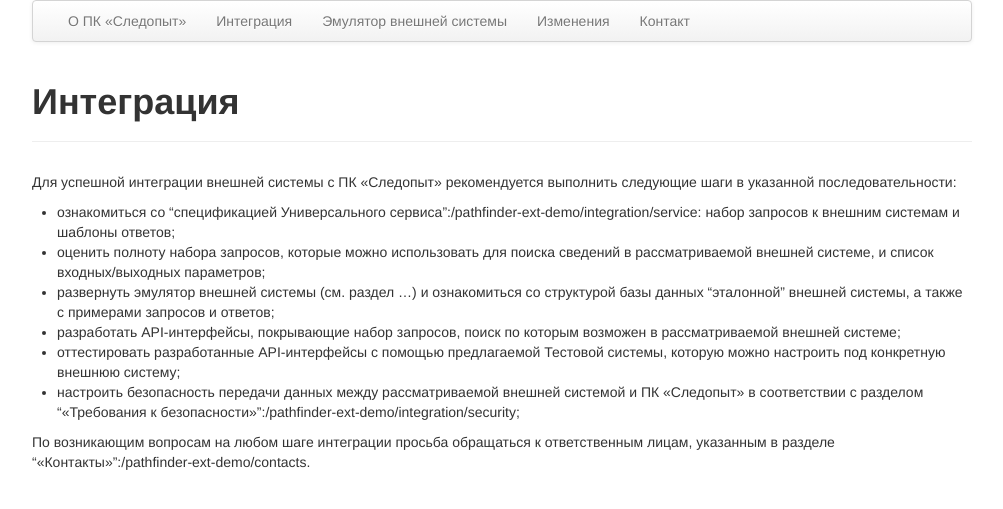
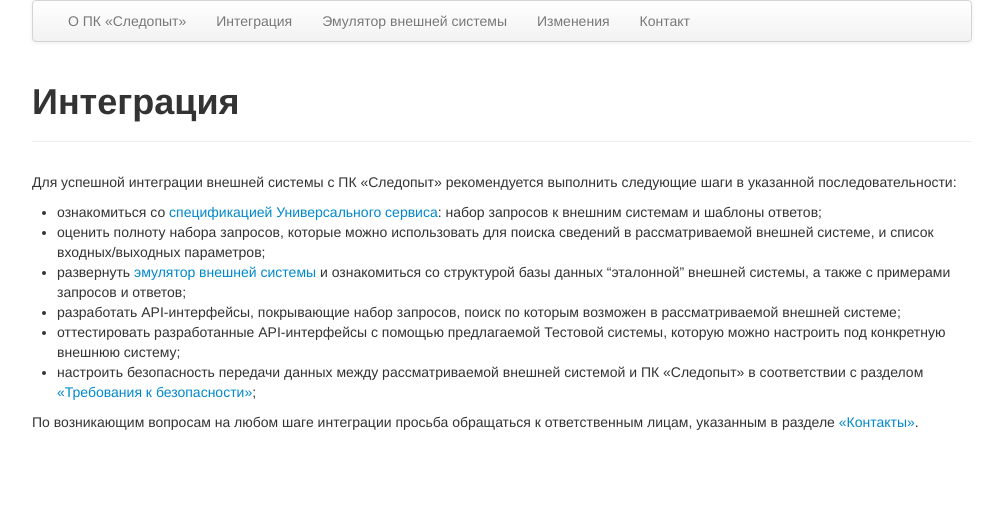
Before and after one commit to Gilyazova/pathfinder-ext-demo, a Jekyll site: the page built from integration/index.md, in a window 1280 px wide. Shown: the top 509 px of the page, without its empty margins (138-1141 px from the left). Built offline with Jekyll 4.4.1, drawn with Linux system fonts in a browser that asks for light colours; nearby versions of some CDN libraries.

Commit message:
Исправлены ссылки

```diff
--- a/integration/index.md
+++ b/integration/index.md
@@ -5,11 +5,11 @@ title: Интеграция
 
 Для успешной интеграции внешней системы с ПК «Следопыт» рекомендуется выполнить следующие шаги в указанной последовательности:
 
-* ознакомиться со "спецификацией Универсального сервиса":{{site.baseurl}}/integration/service: набор запросов к внешним системам и шаблоны ответов;
+* ознакомиться со [спецификацией Универсального сервиса]({{site.baseurl}}/integration/service): набор запросов к внешним системам и шаблоны ответов;
 * оценить полноту набора запросов, которые можно использовать для поиска сведений в рассматриваемой внешней системе, и список входных/выходных параметров;
-* развернуть эмулятор внешней системы (см. раздел …) и ознакомиться со структурой базы данных “эталонной” внешней системы, а также с примерами запросов и ответов;
+* развернуть [эмулятор внешней системы]({{site.baseurl}}/demo) и ознакомиться со структурой базы данных “эталонной” внешней системы, а также с примерами запросов и ответов;
 * разработать API-интерфейсы, покрывающие набор запросов, поиск по которым возможен в рассматриваемой внешней системе;
 * оттестировать разработанные API-интерфейсы с помощью предлагаемой Тестовой системы, которую можно настроить под конкретную внешнюю систему;
-* настроить безопасность передачи данных между рассматриваемой внешней системой и ПК «Следопыт» в соответствии с разделом "«Требования к безопасности»":{{site.baseurl}}/integration/security;
+* настроить безопасность передачи данных между рассматриваемой внешней системой и ПК «Следопыт» в соответствии с разделом [«Требования к безопасности»]({{site.baseurl}}/integration/security);
 
-По возникающим вопросам на любом шаге интеграции просьба обращаться к ответственным лицам, указанным в разделе "«Контакты»":{{site.baseurl}}/contacts.
+По возникающим вопросам на любом шаге интеграции просьба обращаться к ответственным лицам, указанным в разделе [«Контакты»]({{site.baseurl}}/contacts).
```
